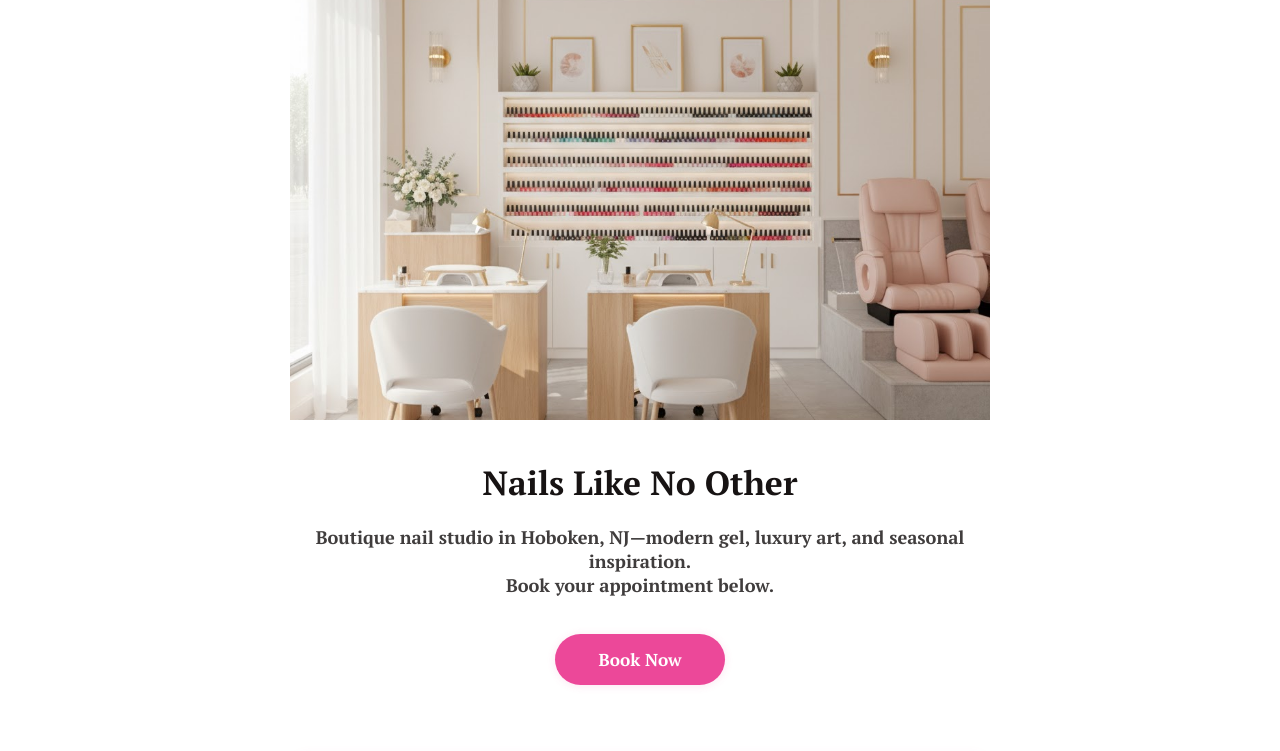
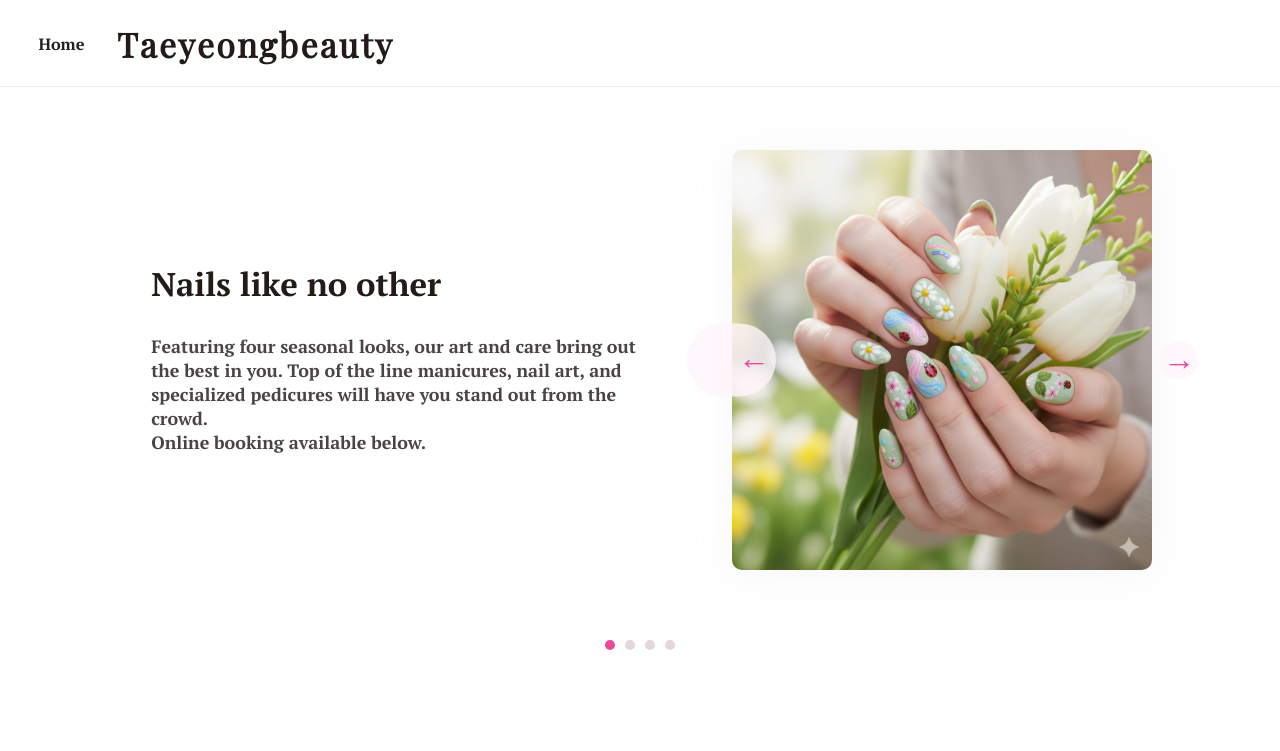
Before and after one commit to leeyu01/taeyeongbeauty.com, a plain HTML site: page index.html in a window 1280 px wide. Shown: the top 751 px of the page. Drawn offline with nearby package versions, Linux system fonts and the light colour scheme; a web font is replaced by a local one.

Commit message:
Update index.html

```diff
--- a/index.html
+++ b/index.html
@@ -1,53 +1,73 @@
-<!doctype html>
+<!DOCTYPE html>
 <html lang="en">
 <head>
   <meta charset="utf-8">
-  <title>Taeyeongbeauty – Nail Art Studio</title>
+  <title>Taeyeongbeauty</title>
   <meta name="viewport" content="width=device-width, initial-scale=1">
-  <meta name="description" content="Boutique Hoboken nail salon. Gel, nail art, seasonal designs. Book instantly.">
   <link rel="icon" href="./img/favicon.png">
-  <link rel="preconnect" href="https://fonts.googleapis.com">
-  <link href="https://fonts.googleapis.com/css2?family=PT+Serif:wght@700&family=PT+Serif:ital,wght@1,700&display=swap" rel="stylesheet">
+  <link href="https://fonts.googleapis.com/css2?family=PT+Serif:wght@700&family=Playfair+Display:ital@0;1&display=swap" rel="stylesheet">
   <style>
-    body { font-family:'PT Serif',serif; background:#fff; color:#171313; margin:0; }
-    .main-block { max-width:700px; margin:0 auto; padding:0 2vw; }
-    .hero-img { width:100%; display:block; max-height:420px; object-fit:cover; }
-    .headline { font-size:2.1rem; margin-top:1.2em; font-weight:700; text-align:center; }
-    .desc { font-size:1.14rem; color:#403d3d; margin:1.1em 0 2em; text-align:center; }
-    .book-btn { display:block; background:#ec4899; color:#fff; font-weight:700; font-size:1.08rem; border:none; border-radius:999px; margin:0 auto 2.3em; padding:.82em 2.5em; text-decoration:none; text-align:center; width:fit-content; box-shadow:0 1px 8px #ec489923;}
-    .book-btn:hover { background:#b61f74; }
-    .gallery-img { width:100%; border-radius:18px; margin:1.8em 0 2.1em; box-shadow:0 2px 14px #ec489911; }
-    .address, .contact { text-align:center; font-size:1.05em; color:#6d6172; }
-    .contact a { color:#ec4899; text-decoration:none; font-weight:600; }
-    .contact a:hover { text-decoration:underline; }
-    .insta { text-align:center; margin-top:1.3em; }
-    .insta a { color:#ec4899; text-decoration:none; font-weight:700;}
-    .footer { text-align:center; margin:2.7em 0 1em; font-size:1em; color:#bca5b8;}
-    @media(max-width:600px){ .main-block{padding:0 1vw;} .headline{font-size:1.38rem;} }
+    body { margin:0; font-family: 'PT Serif', 'Playfair Display', serif; background:#fff; color:#231b18;}
+    .header { display:flex; align-items:center; padding:1.4rem 3vw 1.2rem; border-bottom:1.5px solid #eee;}
+    .header-logo { font-family:'Playfair Display',cursive; font-size:2.1rem; font-weight:700; letter-spacing:.07em;}
+    .header-home { color:#222; text-decoration:none; font-size:1.02em; margin-right:2em;}
+    .main-section { display:flex; max-width:1080px; margin:3vw auto; min-height:470px; }
+    .left { flex:1 1 52%; padding:2.7vw 3vw 3vw 4vw; display:flex; flex-direction:column; justify-content:center;}
+    .right { flex:1 1 48%; display:flex; align-items:center; justify-content:center; position:relative;}
+    .headline { font-size:2.05rem; font-family:'PT Serif',serif; font-weight:700; margin-bottom:.9em;}
+    .desc { font-size:1.12rem; color:#4a4343;}
+    .gallery-img { width:100%; max-width:420px; max-height:490px; object-fit:cover; border-radius:10px; box-shadow:0 4px 40px #cebbbb22;}
+    .carousel-btn { position:absolute; top:50%; transform:translateY(-50%); background:#fff6fbcc; border:none; font-size:2rem; color:#ec4899; border-radius:99px; width:38px; height:38px; cursor:pointer; }
+    .carousel-btn.left { left:-18px;}
+    .carousel-btn.right { right:-18px;}
+    .dots { text-align:center; margin-top:18px;}
+    .dot { display:inline-block; width:10px; height:10px; border-radius:99px; background:#e5d7d8; margin:0 3px; cursor:pointer; }
+    .dot.active { background:#ec4899;}
+    @media(max-width:900px){ .main-section{flex-direction:column;} .right{margin-top:2.7em;} .left{padding:1.7em 6vw 1.5em 6vw;} }
   </style>
 </head>
 <body>
-  <div class="main-block">
-    <img src="./img/hero.jpg" alt="Nail Art at Taeyeongbeauty" class="hero-img">
-    <div class="headline">Nails Like No Other</div>
-    <div class="desc">
-      Boutique nail studio in Hoboken, NJ—modern gel, luxury art, and seasonal inspiration. <br>
-      Book your appointment below.
+  <div class="header">
+    <a class="header-home" href="#">Home</a>
+    <div class="header-logo">Taeyeongbeauty</div>
+  </div>
+
+  <div class="main-section">
+    <div class="left">
+      <div class="headline">Nails like no other</div>
+      <div class="desc">
+        Featuring four seasonal looks, our art and care bring out the best in you. Top of the line manicures, nail art, and specialized pedicures will have you stand out from the crowd.<br>
+        Online booking available below.
+      </div>
     </div>
-    <a class="book-btn" href="https://calendly.com/taeyeongbeauty/appointment" target="_blank">Book Now</a>
-    <img src="./img/spring-nails.jpg" alt="Nail Art Gallery" class="gallery-img">
-    <div class="address">
-      123 Bloom Street, Suite 2, Hoboken, NJ<br>
-      Mon–Fri: 10am–7:30pm &nbsp; Sat: 10am–7pm &nbsp; Sun: 10am–6pm
+    <div class="right">
+      <button class="carousel-btn left" onclick="prevImg()" aria-label="Previous Image">&#8592;</button>
+      <img id="main-img" class="gallery-img" src="./img/spring-nails.jpg" alt="Nail Art">
+      <button class="carousel-btn right" onclick="nextImg()" aria-label="Next Image">&#8594;</button>
     </div>
-    <div class="contact">
-      <a href="mailto:ty@taeyeongbeauty.com">ty@taeyeongbeauty.com</a> &nbsp; | &nbsp; <a href="tel:+12025550123">(202) 555-0123</a>
-    </div>
-    <div class="insta">
-      <a href="https://instagram.com/taeyeongbeauty" target="_blank">Follow us on Instagram</a>
-    </div>
-    <div class="footer">&copy; <span id="year"></span> Taeyeongbeauty. All rights reserved.</div>
   </div>
-  <script>document.getElementById('year').textContent = new Date().getFullYear();</script>
+  <div class="dots">
+    <span class="dot active" onclick="showImg(0)"></span>
+    <span class="dot" onclick="showImg(1)"></span>
+    <span class="dot" onclick="showImg(2)"></span>
+    <span class="dot" onclick="showImg(3)"></span>
+  </div>
+  <script>
+    // Your four seasonal images
+    const imgs = [
+      "./img/spring-nails.jpg",
+      "./img/summer-nails.jpg",
+      "./img/fall-nails.jpg",
+      "./img/winter-nails.jpg"
+    ];
+    let current = 0;
+    function showImg(i){
+      current = i;
+      document.getElementById('main-img').src = imgs[i];
+      document.querySelectorAll('.dot').forEach((d, j)=>d.className='dot'+(j==i?' active':''));
+    }
+    function prevImg(){ showImg((current+imgs.length-1)%imgs.length);}
+    function nextImg(){ showImg((current+1)%imgs.length);}
+  </script>
 </body>
 </html>
```
